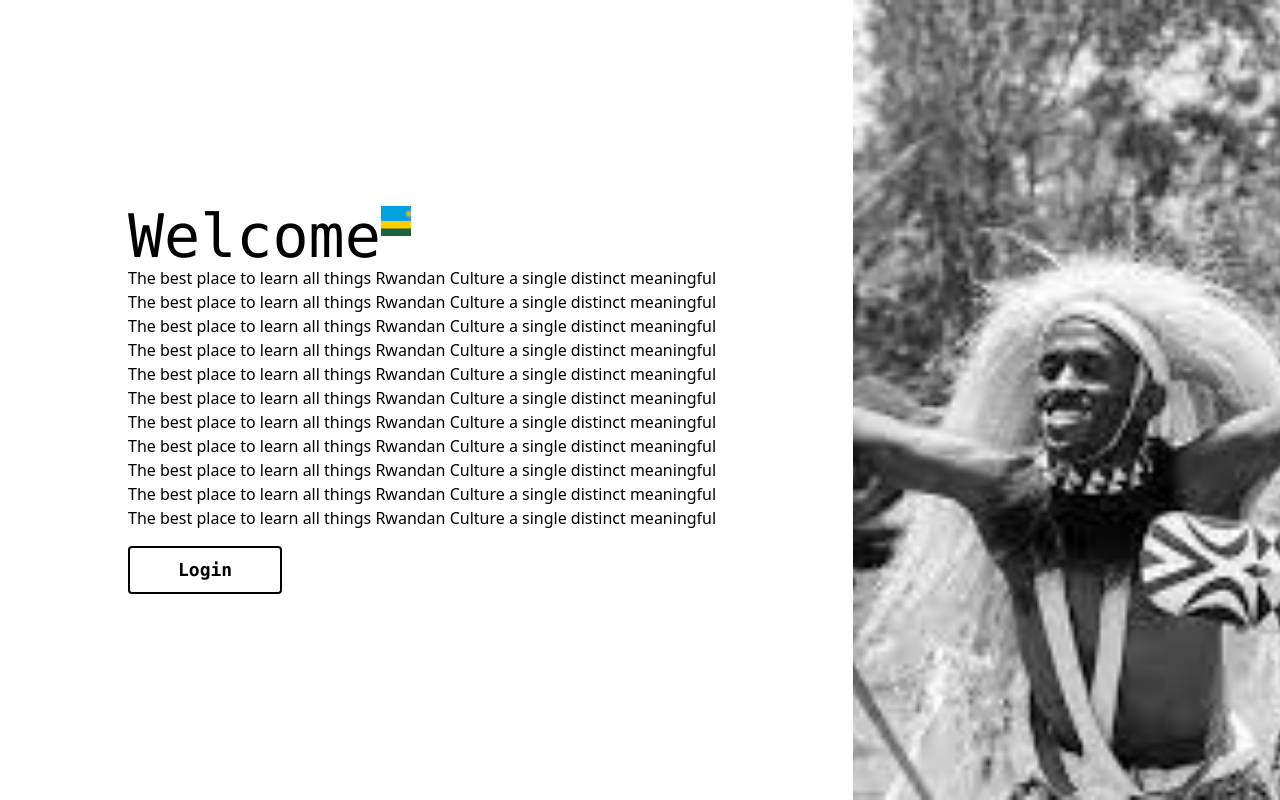
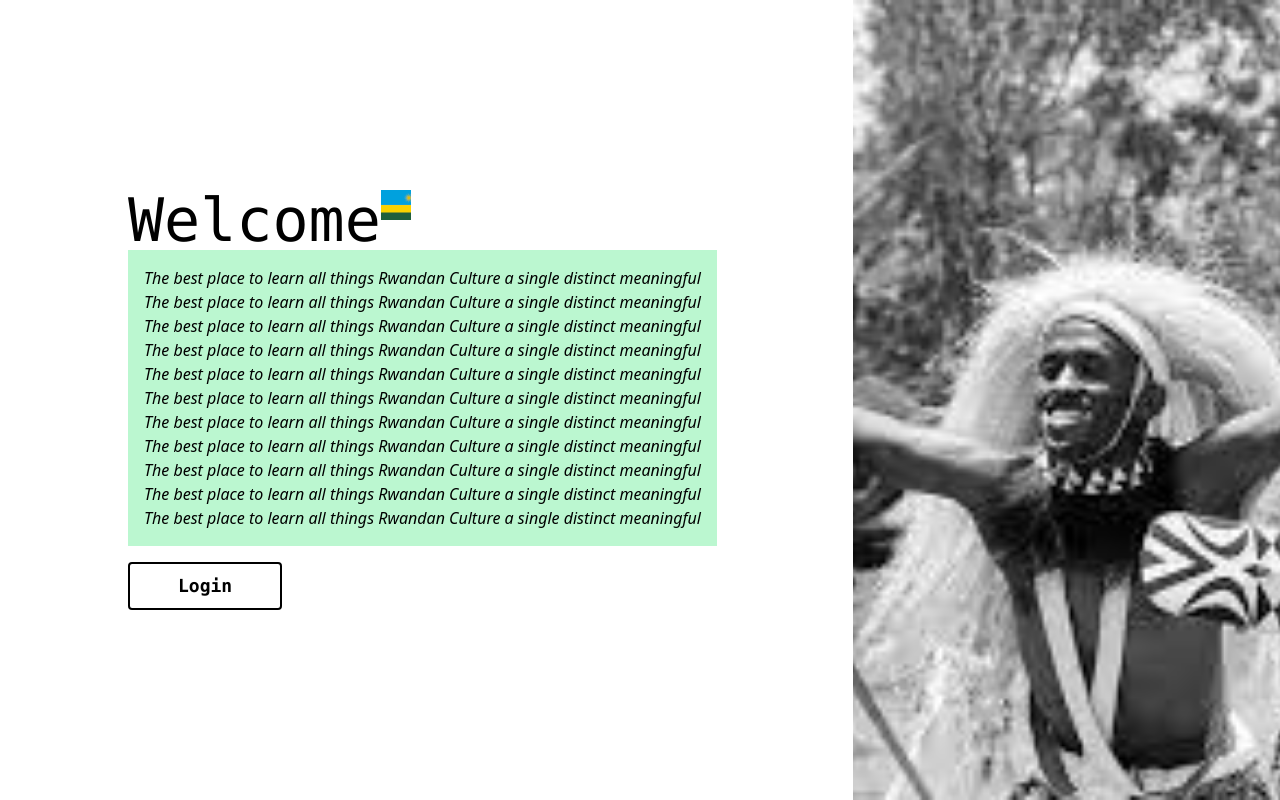
Before and after one commit to David-Neza/CLDS-react, a React (Create React App) app: page / in a window 1280 px wide. Built offline with nearby package versions, Linux system fonts and the light colour scheme.

Commit message:
Added color on text

```diff
--- a/src/Components/Homepage.jsx
+++ b/src/Components/Homepage.jsx
@@ -45,7 +45,7 @@ function HomePage() {
                 </div>
                 <div className="flex items-start">
                   <div className="flex-col">
-                  <p className="font-italic text-black-800">
+                  <p className="italic bg-green-200 p-4 italic text-justify text-black-800">
                     The best place to learn all things Rwandan Culture
                   a single distinct meaningful   <br/> The best place to learn all things Rwandan Culture
                   a single distinct meaningful  <br/> The best place to learn all things Rwandan Culture
```
